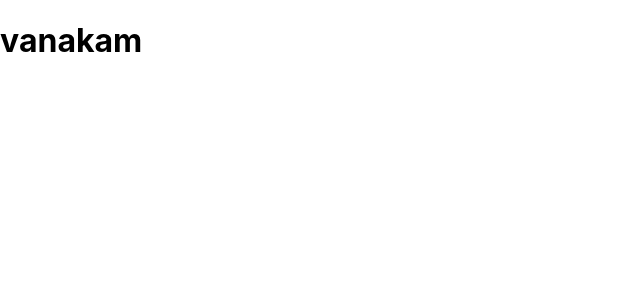
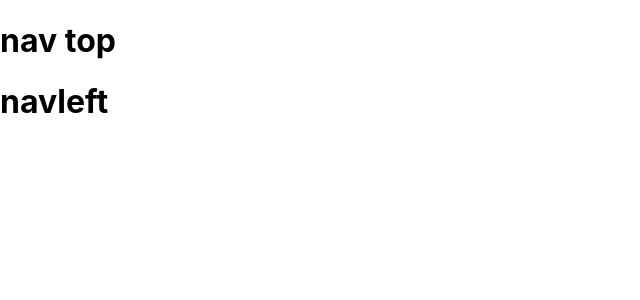
Before and after one commit to Sundar-Pachamuthu/Travel-Planner, a React (Create React App) app in the folder travel-planner-frontend/: page / in a window 1280 px wide. Shown: the top 300 px of the page, without its empty margins (0-640 px from the left). Built offline with nearby package versions, Linux system fonts and the light colour scheme.

Commit message:
upload travel planner project started

```diff
--- a/travel-planner-frontend/src/App.js
+++ b/travel-planner-frontend/src/App.js
@@ -1,9 +1,14 @@
 import logo from './logo.svg';
 import './App.css';
+import NavTop from './Components/Nav-top/NavTop';
+import NavLeft from './Components/Nav-left/NavLeft';
 
 function App() {
   return (
-    <h1>vanakam</h1>
+    <div>
+      <NavTop/>
+      <NavLeft/>
+    </div>
   );
 }
 
--- /dev/null
+++ b/travel-planner-frontend/src/Components/Nav-left/NavLeft.jsx
@@ -0,0 +1,11 @@
+import React from 'react'
+
+const NavLeft = () => {
+  return (
+    <div>
+      <h1>navleft</h1>
+    </div>
+  )
+}
+
+export default NavLeft
--- /dev/null
+++ b/travel-planner-frontend/src/Components/Nav-top/NavTop.jsx
@@ -0,0 +1,11 @@
+import React from 'react'
+
+const NavTop = () => {
+  return (
+    <div>
+      <h1>nav top</h1>
+    </div>
+  )
+}
+
+export default NavTop
```
Also changed, not shown: travel-planner-frontend/src/Pages/Home.jsx (added, +11 -0 lines), travel-planner-frontend/src/Components/Nav-left/NavLeft.css (added), travel-planner-frontend/src/Components/Nav-top/NavTop.css (added).
